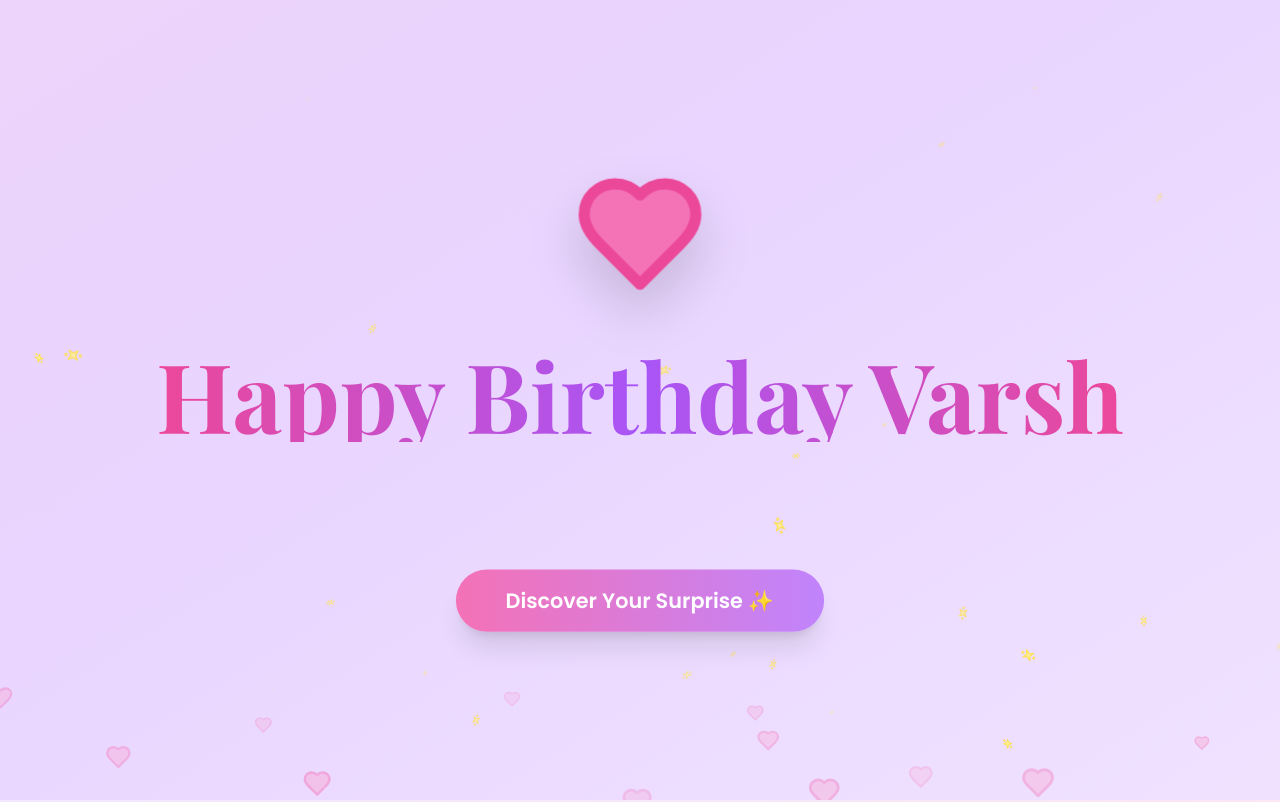
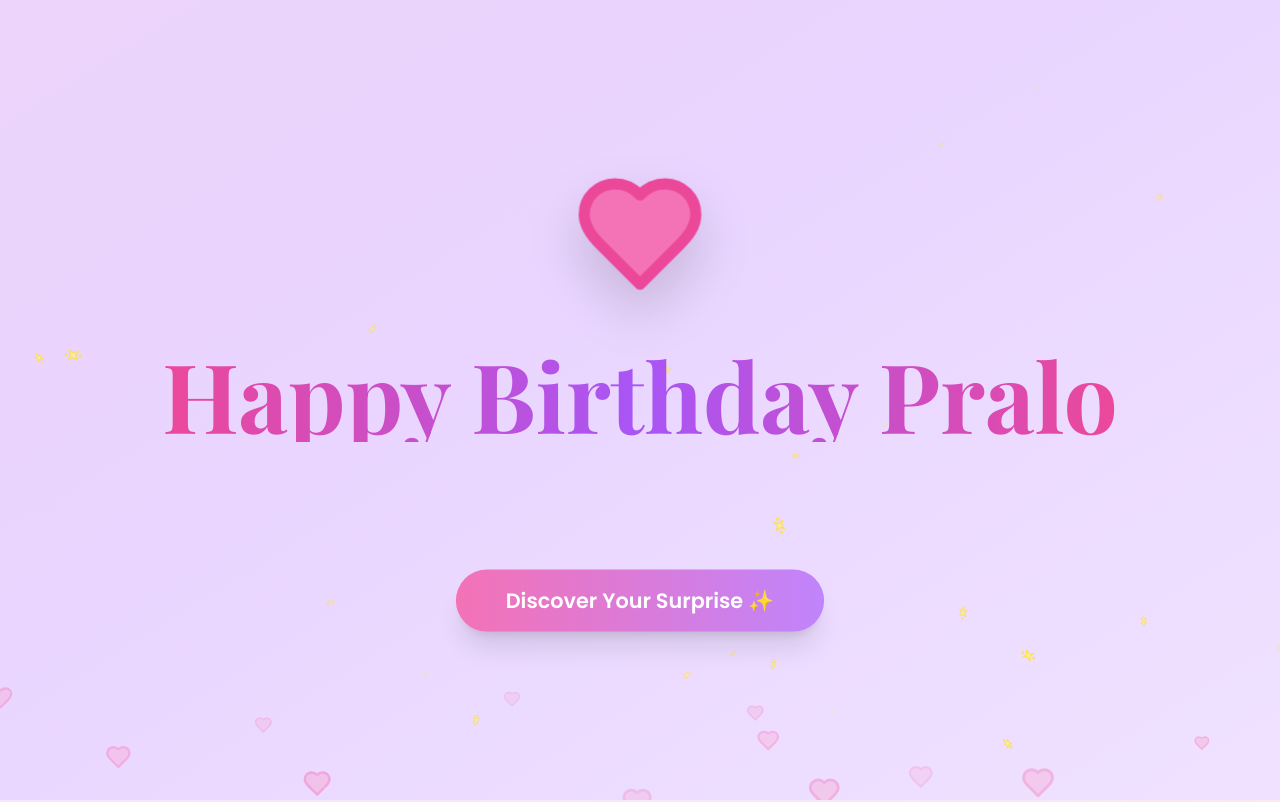
Before and after one commit to KenNyt333/surprisewebsite, a React (Vite) app: page / in a window 1280 px wide. Shown: the top 802 px of the page. Built offline with nearby package versions, Linux system fonts and the light colour scheme.

Commit message:
Update HeroSection.tsx

```diff
--- a/src/components/HeroSection.tsx
+++ b/src/components/HeroSection.tsx
@@ -58,7 +58,7 @@ export default function HeroSection() {
               sequence={[
                 'Happy Birthday',
                 1000,
-                'Happy Birthday Varshu Kutty ',
+                'Happy Birthday Praloshika Bangaram ',
               ]}
               speed={30}
               cursor={false}
```
